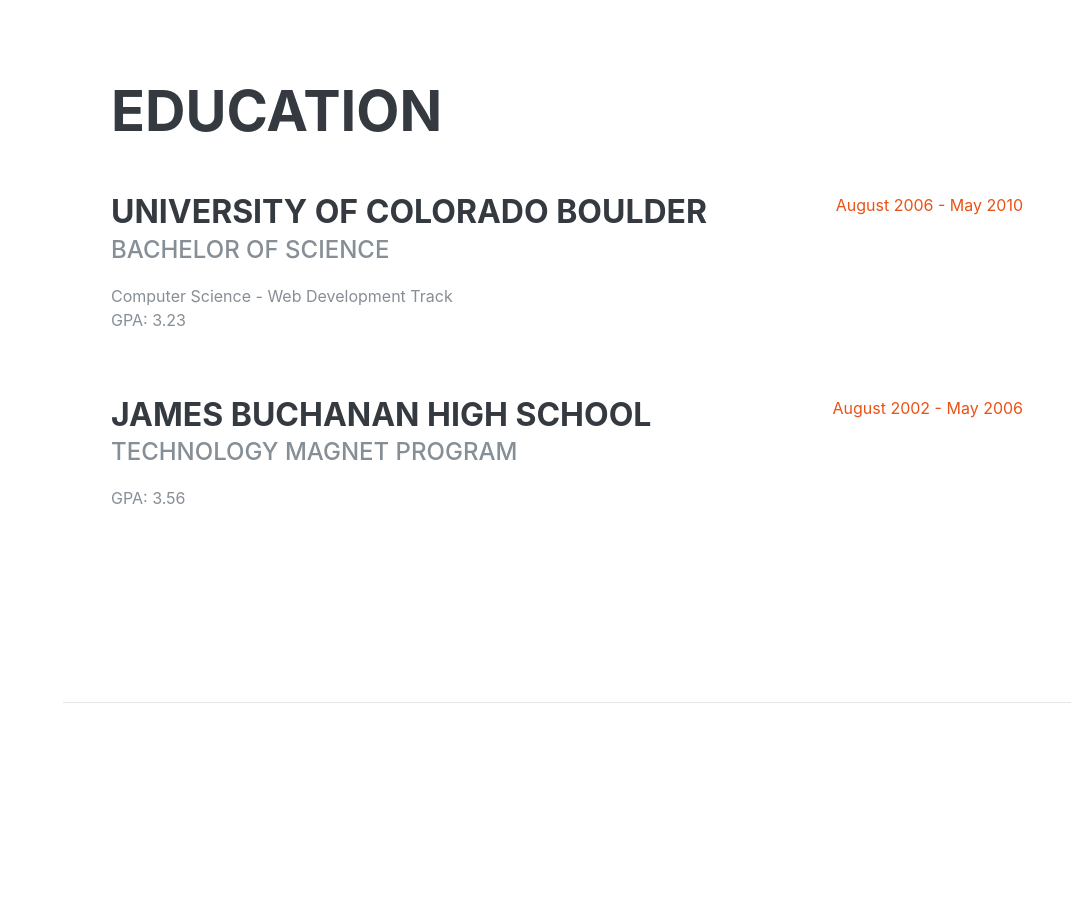
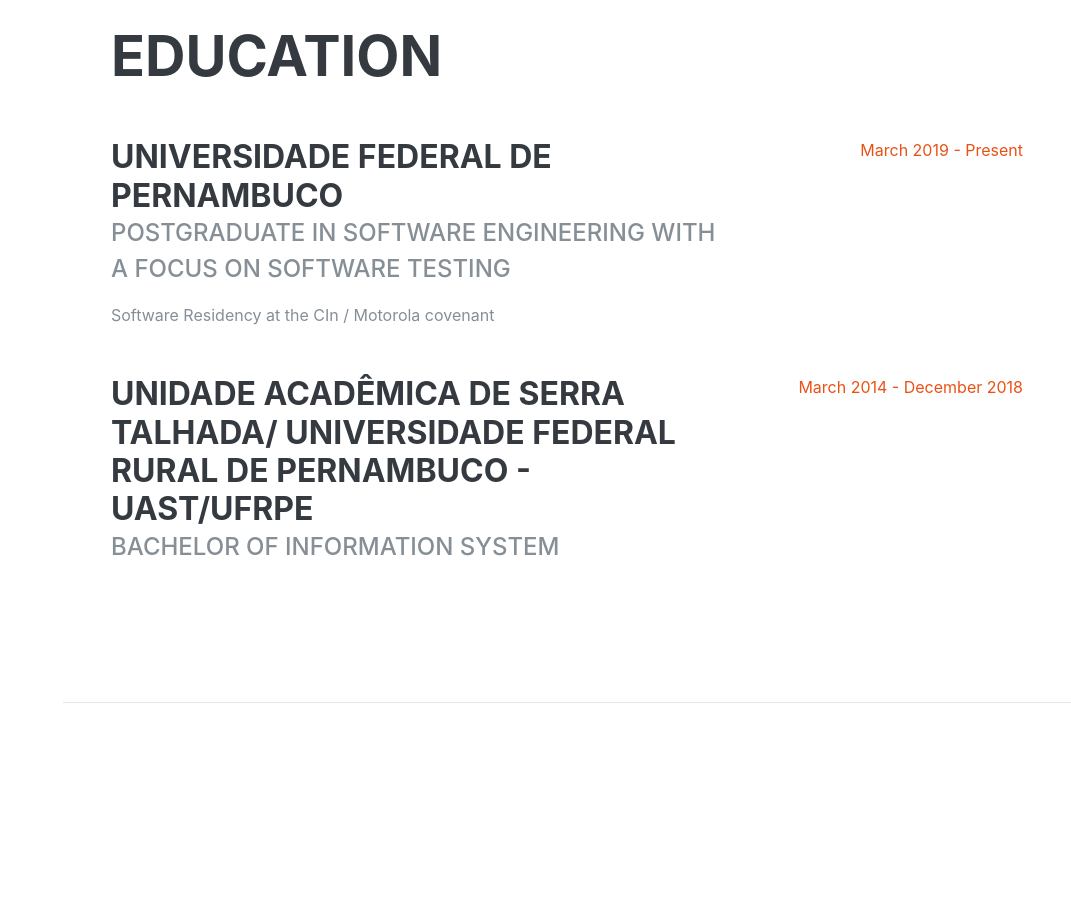
Before and after one commit to ViniciusOliveiraAndrade/ViniciusOliveiraAndrade.github.io, a plain HTML site: page index.html in a window 1280 px wide. Shown: the part 1700-2598 px from the top of the page, without its empty margins (209-1280 px from the left). Drawn offline with Linux system fonts and the light colour scheme; a web font is replaced by a local one.

Commit message:
Add Education

```diff
--- a/index.html
+++ b/index.html
@@ -149,24 +149,24 @@
 
         <div class="resume-item d-flex flex-column flex-md-row justify-content-between mb-5">
           <div class="resume-content">
-            <h3 class="mb-0">University of Colorado Boulder</h3>
-            <div class="subheading mb-3">Bachelor of Science</div>
-            <div>Computer Science - Web Development Track</div>
-            <p>GPA: 3.23</p>
+            <h3 class="mb-0">Universidade Federal de Pernambuco</h3>
+            <div class="subheading mb-3">Postgraduate  in Software Engineering with a focus on Software Testing</div>
+            <div>Software Residency at the CIn / Motorola covenant</div>
+<!--            <p>GPA: 3.23</p>-->
           </div>
           <div class="resume-date text-md-right">
-            <span class="text-primary">August 2006 - May 2010</span>
+            <span class="text-primary">March 2019 - Present</span>
           </div>
         </div>
 
         <div class="resume-item d-flex flex-column flex-md-row justify-content-between">
           <div class="resume-content">
-            <h3 class="mb-0">James Buchanan High School</h3>
-            <div class="subheading mb-3">Technology Magnet Program</div>
-            <p>GPA: 3.56</p>
+            <h3 class="mb-0">Unidade Acadêmica de Serra Talhada/ Universidade Federal Rural de Pernambuco - UAST/UFRPE</h3>
+            <div class="subheading mb-3">Bachelor of Information System</div>
+<!--            <p>GPA: 3.56</p>-->
           </div>
           <div class="resume-date text-md-right">
-            <span class="text-primary">August 2002 - May 2006</span>
+            <span class="text-primary">March 2014 - December 2018</span>
           </div>
         </div>
 
```
